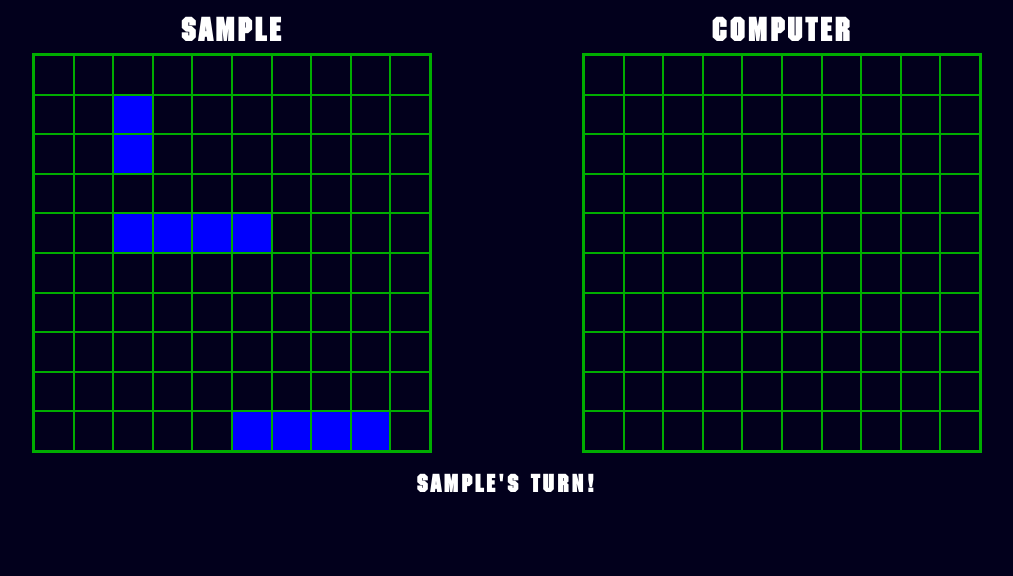
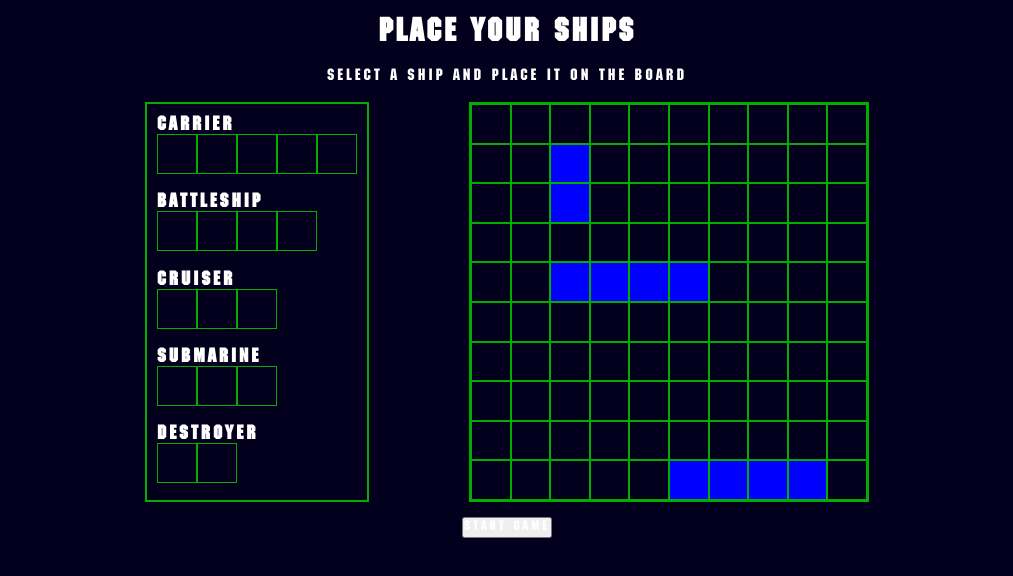
Before and after one commit to ethanwhall389/battleship, a website built with webpack: page dist/index.html in a window 1280 px wide. Both pictures are taken after typing "Sample" into the empty fields and a click on the input "Start Game!". Shown: the whole page, without its empty margins (133-1146 px from the left). Built offline with nearby package versions, Linux system fonts and the light colour scheme.

Commit message:
Add place ship page, make ships selectable

```diff
--- a/src/dom-control.js
+++ b/src/dom-control.js
@@ -13,6 +13,33 @@ class DomControl {
 
         this.displayPlayerBoard(pOneBoard, playerBoardElem);
         this.displayOpponentBoard(pTwoBoard, enemyBoardElem);
+    }
+
+    static hideHomeScreen() {
+        const homeScreen = document.querySelector('.home-screen');
+        // const gameScreen = document.querySelector('.game');
+
+        homeScreen.style.display = 'none';
+        // gameScreen.style.display = 'block';
+        // gameScreen.style.visibility = 'visible';
+    }
+
+    static showPlaceShipsScreen(gameBoard) {
+        const placeShipsScreen = document.querySelector('.place-ships-cont');
+        placeShipsScreen.style.display = 'flex';
+
+        const boardElem = document.querySelector('.place-ships-board');
+        this.displayPlayerBoard(gameBoard, boardElem);
+    }
+
+    static hidePlaceShips() {
+        const placeShipsScreen = document.querySelector('.place-ships-cont');
+        placeShipsScreen.style.display = 'none';
+    }
+
+    static showGame() {
+        const gameScreen = document.querySelector('.game');
+        gameScreen.style.display = 'block';
     }
 
     static displayPlayerNames(playerOne, playerTwo) {
--- a/src/event-listeners.js
+++ b/src/event-listeners.js
@@ -5,17 +5,22 @@ class EventListeners {
     static startGame() {
         const startBttn = document.querySelector('#submit');
         const nameInput = document.querySelector('#name');
-        const homeScreen = document.querySelector('.home-screen');
-        const gameScreen = document.querySelector('.game');
 
         return new Promise (resolve => {
 
             startBttn.addEventListener('click', (event) => {
+                DomControl.hideHomeScreen();
                 event.preventDefault();
-                homeScreen.style.display = 'none';
-                // gameScreen.style.display = 'block';
-                gameScreen.style.visibility = 'visible';
                 resolve(nameInput.value);
+            })
+        })
+    }
+
+    static completePlacing() {
+        return new Promise (resolve => {
+            const completeBttn = document.querySelector('.complete-placing');
+            completeBttn.addEventListener('click', () => {
+                resolve();
             })
         })
     }
@@ -53,6 +58,24 @@ class EventListeners {
             }
         })
     }
+
+    static selectShip() {
+        const ships = document.querySelectorAll('.ship');
+
+        ships.forEach((ship) => {
+            ship.addEventListener('click', (event) => {
+                event.stopImmediatePropagation();
+                ships.forEach(ship => {
+                    ship.classList.remove('ship-selected');
+                })
+
+                ship.classList.add('ship-selected');
+                const parent = event.target.parentNode;
+                const selectedShip = parent.getAttribute('data');
+                console.log(selectedShip);
+            })
+        })
+    }
 }
 
 module.exports = EventListeners;
--- a/src/game-loop.js
+++ b/src/game-loop.js
@@ -2,6 +2,7 @@ const Player = require('./player');
 const GameBoard = require('./gameboard');
 const DomControl = require('./dom-control');
 const EventListeners = require('./event-listeners');
+const PlaceShips = require('./place-ships');
 
 class Game {
     constructor(pOneName, pTwoName, dimensions) {
@@ -10,8 +11,14 @@ class Game {
         this.playerOne = new Player(pOneName);
         this.playerTwo = new Player(pTwoName);
 
-        this.pOneBoard = new GameBoard(this.dimensions, this.dimensions)
-        this.pTwoBoard = new GameBoard(this.dimensions, this.dimensions)
+        this.pOneBoard = new GameBoard(this.dimensions, this.dimensions);
+        this.pTwoBoard = new GameBoard(this.dimensions, this.dimensions);
+
+        // this.userPlaceShips(this.pOneBoard);
+        // this.computerPlaceShips(this.pTwoBoard);
+
+        // DomControl.hidePlaceShips();
+        // DomControl.showGame();
 
         this.pOneBoard.placeShip(4, 2, 4, 'horiz');
         this.pOneBoard.placeShip(1, 2, 2, 'vert');
@@ -19,11 +26,41 @@ class Game {
         this.pTwoBoard.placeShip(5, 5, 4, 'horiz');
         this.pTwoBoard.placeShip(6, 1, 3, 'vert');
 
-        DomControl.displayPlayerNames(this.playerOne, this.playerTwo);
-        DomControl.updateDisplay(this.pOneBoard, this.pTwoBoard);
+        // DomControl.displayPlayerNames(this.playerOne, this.playerTwo);
+        // DomControl.updateDisplay(this.pOneBoard, this.pTwoBoard);
+        // EventListeners.hoverCoordinates();
+        // this.gameLoop();
+    }
+
+    static async startGame() {
+        //show name screen, await name input
+        const name = await EventListeners.startGame();
+        console.log(name);
+        const game = new Game(name, 'Computer', 10);
+
+        await PlaceShips.userPlaceShips(game.pOneBoard);
+
+        DomControl.hidePlaceShips();
+        DomControl.showGame();
+
+        DomControl.displayPlayerNames(game.playerOne, game.playerTwo);
+        DomControl.updateDisplay(game.pOneBoard, game.pTwoBoard);
         EventListeners.hoverCoordinates();
-        this.gameLoop();
+        game.gameLoop();
+
     }
+
+    // userPlaceShips(gameBoard) {
+    //     return new Promise (async resolve => {
+    //         DomControl.showPlaceShipsScreen(gameBoard);
+    //         EventListeners.hoverCoordinates();
+    //         await EventListeners.completePlacing();
+    //         resolve();
+    //         // setTimeout( () => {
+    //         //     resolve();
+    //         // }, 10000);
+    //     })
+    // }
 
     pOneTurn () {
         return new Promise (async resolve => {
@@ -104,12 +141,6 @@ class Game {
         //if no win, recursive call gameLoop
         this.gameLoop();
     }
-
-    static async startGame() {
-        const name = await EventListeners.startGame();
-        console.log(name);
-        new Game(name, 'Computer', 10);
-    }
 }
 
 
--- /dev/null
+++ b/src/place-ships.js
@@ -0,0 +1,21 @@
+const DomControl = require('./dom-control');
+const EventListeners = require('./event-listeners');
+
+class PlaceShips {
+    static userPlaceShips(gameBoard) {
+        return new Promise (async resolve => {
+            DomControl.showPlaceShipsScreen(gameBoard);
+            EventListeners.hoverCoordinates();
+            EventListeners.selectShip();
+            await EventListeners.completePlacing();
+            resolve();
+            // setTimeout( () => {
+            //     resolve();
+            // }, 10000);
+        })
+    }
+}
+
+
+
+module.exports = PlaceShips;
```
Also changed, not shown: README.md, dist/index.html, dist/main.js, dist/styles.css.
